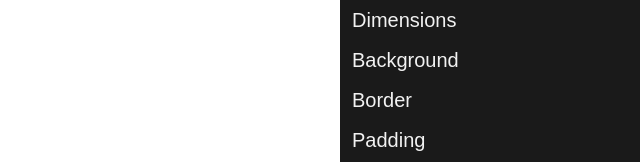
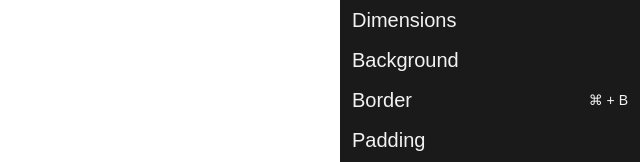
Before and after one commit to simonsteer/youcan, a React (Create React App) app: page / in a window 1280 px wide. Shown: the top 162 px of the page, without its empty margins (640-1280 px from the left). Built offline with nearby package versions, Linux system fonts and the light colour scheme; what normalizr would draw is missing.

Commit message:
adds useShortcut hook

```diff
--- a/src/components/ComponentEditor/CSSEditor/CSSPropertyEditors/BorderEditor.tsx
+++ b/src/components/ComponentEditor/CSSEditor/CSSPropertyEditors/BorderEditor.tsx
@@ -132,7 +132,21 @@ const BorderEditor = ({ onChange, zIndex = 0 }: BorderEditorProps) => {
   }
 
   return (
-    <AccordionMenu zIndex={zIndex} title={<EditorTitle>Border</EditorTitle>}>
+    <AccordionMenu
+      zIndex={zIndex}
+      title={({ toggleIsOpen }) => (
+        <EditorTitle
+          shortcut={{
+            key: 'B',
+            callback: toggleIsOpen,
+            options: { meta: true },
+          }}
+          onClick={toggleIsOpen}
+        >
+          Border
+        </EditorTitle>
+      )}
+    >
       {DIRECTIONS.map((direction, index) => (
         <AccordionMenu
           key={`border-${direction}-editor`}
--- a/src/components/ComponentEditor/CSSEditor/EditorTitle.tsx
+++ b/src/components/ComponentEditor/CSSEditor/EditorTitle.tsx
@@ -1,15 +1,16 @@
 import React from 'react'
 import styled from 'styled-components'
 import { COLORS } from '../../constants'
-import { Title, TitleProps } from '../../Text'
+import { Title, TitleProps, Paragraph } from '../../Text'
+import { useShortcut } from '../../../hooks'
 
 const TITLE_HEIGHTS = { sm: 28, md: 40, lg: 52 } as const
 
-export interface EditorTitleProps {
+interface EditorTitleBaseProps {
   size?: 'sm' | 'md' | 'lg'
 }
 
-const EditorTitleBase = styled(Title)<EditorTitleProps>`
+const EditorTitleBase = styled(Title)<EditorTitleBaseProps>`
   cursor: pointer;
   height: ${({ size = 'md' }) => TITLE_HEIGHTS[size]}px;
   transition: background-color 0.2s;
@@ -18,14 +19,44 @@ const EditorTitleBase = styled(Title)<EditorTitleProps>`
   }
 `
 
-const EditorTitle = (props: TitleProps) => (
+export interface EditorTitleProps extends TitleProps {
+  shortcut?: {
+    key: string
+    callback: () => void
+    options?: { shift?: boolean; ctrl?: boolean; alt?: boolean; meta?: boolean }
+  }
+}
+
+const EditorTitle = ({
+  children,
+  shortcut = {
+    key: '',
+    callback: () => {},
+    options: {},
+  },
+  ...props
+}: EditorTitleProps) => {
+  const shortcutString = useShortcut(
+    shortcut.key,
+    shortcut.callback,
+    shortcut.options
+  )
+  return (
     <EditorTitleBase
       padding="0px 12px"
       justify="between"
       align="center"
       color={COLORS.white}
       {...props}
-  />
+    >
+      {children}
+      {!!shortcut && (
+        <Paragraph size="lg" color={COLORS.white}>
+          {shortcutString}
+        </Paragraph>
+      )}
+    </EditorTitleBase>
   )
+}
 
 export default EditorTitle
--- a/src/components/Inputs/DropdownSelect.tsx
+++ b/src/components/Inputs/DropdownSelect.tsx
@@ -36,15 +36,10 @@ export const DropdownSelect = <F extends (n: string) => any>({
       <Expandable closedHeight={20} closeOnBlur>
         {({ setIsOpen, isOpen }) =>
           items.map(({ value, label }, index) => (
-            <DropdownText
+            <DropdownItem
               isOpen={isOpen}
-              size="sm"
-              height="20px"
-              padding="0 20px 0 0"
               key={`dropdown-item-${index}`}
               cursor="pointer"
-              align="center"
-              justify="end"
               onClick={() => {
                 handleChange(isOpen, value)
                 setIsOpen(!isOpen)
@@ -57,8 +52,16 @@ export const DropdownSelect = <F extends (n: string) => any>({
                   position={{ top: 6, right: 5 }}
                 />
               )}
+              <DropdownText
+                size="sm"
+                height="20px"
+                align="center"
+                justify="end"
+                padding="0 20px 0 0"
+              >
                 {label}
               </DropdownText>
+            </DropdownItem>
           ))
         }
       </Expandable>
@@ -100,15 +103,25 @@ export const Arrow = styled.div<DropdownArrowProps>`
   }}
 `
 
-const DropdownText = styled(Paragraph)<{ isOpen: boolean }>`
-  background: ${({ isOpen }) => (isOpen ? COLORS.grey : COLORS.black)};
-  color: ${COLORS.white};
+const DropdownItem = styled(Flex)<{ isOpen: boolean }>`
+  ${({ isOpen }) => `
+    background: ${isOpen ? COLORS.grey : COLORS.black};
     transition: background-color 0.2s, color 0.2s;
     &:hover {
-    background: ${({ isOpen }) => (isOpen ? COLORS.white : COLORS.grey)};
-    color: ${({ isOpen }) => (isOpen ? COLORS.black : COLORS.white)};
+      background: ${isOpen ? COLORS.white : COLORS.grey};
+      color: ${isOpen ? COLORS.black : COLORS.white};
       ${Arrow} {
-      background: ${({ isOpen }) => (isOpen ? COLORS.black : COLORS.white)};
+        background: ${isOpen ? COLORS.black : COLORS.white};
+      }
+      ${DropdownText} {
+        color: ${isOpen ? COLORS.black : COLORS.white};
       }
     }
+    ${DropdownText} {
+      color: ${COLORS.white};
+      transition: color 0.2s;
+    }
+  `}
 `
+
+const DropdownText = styled(Paragraph)``
--- /dev/null
+++ b/src/hooks/index.ts
@@ -0,0 +1 @@
+export { useShortcut } from './useShortcut'
--- /dev/null
+++ b/src/hooks/useShortcut.tsx
@@ -0,0 +1,62 @@
+import { useEffect } from 'react'
+
+type ShortcutOptions = {
+  shift?: boolean
+  alt?: boolean
+  ctrl?: boolean
+  meta?: boolean
+}
+
+type UseShortcut = (
+  key: string,
+  callback: () => void,
+  options?: ShortcutOptions
+) => string
+export const useShortcut: UseShortcut = (
+  key = '',
+  callback = () => {},
+  options = {}
+) => {
+  const { shift, alt, ctrl, meta } = options
+  const handler = (e: KeyboardEvent) => {
+    const keyMatches = String.fromCharCode(e.keyCode) === key
+    if (
+      !keyMatches ||
+      (shift && !e.shiftKey) ||
+      (alt && !e.altKey) ||
+      (ctrl && !e.ctrlKey) ||
+      (meta && !e.metaKey)
+    ) {
+      return
+    }
+    callback()
+  }
+
+  useEffect(() => {
+    window.addEventListener('keydown', handler)
+    return () => window.removeEventListener('keydown', handler)
+  }, [handler])
+
+  return getShortcutString(key, options)
+}
+
+const getShortcutString = (key: string, options: ShortcutOptions) => {
+  const { ctrl, meta, shift, alt } = options
+  const orderedShortcut = [shift, meta, ctrl, alt, key]
+  return orderedShortcut
+    .map((option, index) => {
+      if (index === 0) {
+        return option && 'shift'
+      } else if (index === 1) {
+        return option && '⌘'
+      } else if (index === 2) {
+        return option && 'ctrl'
+      } else if (index === 3) {
+        return option && 'alt'
+      } else {
+        return key
+      }
+    })
+    .filter(Boolean)
+    .join(' + ')
+}
```
Lines whose indentation alone changed are shown as unchanged.
